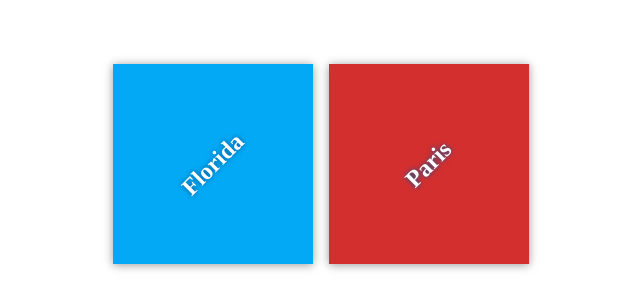
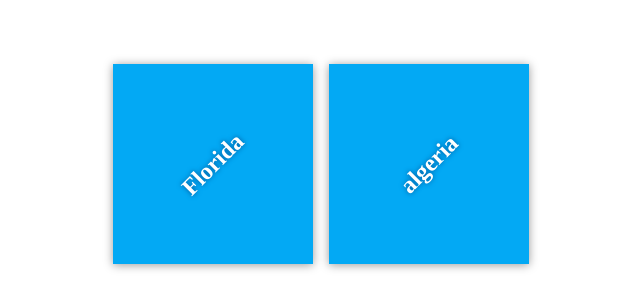
Before and after one commit to anis163/my-travel-plans, a plain HTML site: page index.html in a window 1280 px wide. Shown: the part 236-544 px from the top of the page, without its empty margins (319-959 px from the left). Drawn offline with Linux system fonts and the light colour scheme.

Commit message:
add starting destinations

```diff
--- a/index.html
+++ b/index.html
@@ -14,8 +14,8 @@
                 <h2>Florida</h2>
             </div>
 
-            <div class="destination" id="paris">
-                <h2>Paris</h2>
+            <div class="destination" id="algeria">
+                <h2>algeria</h2>
             </div>
         </div>
     </div>
```
